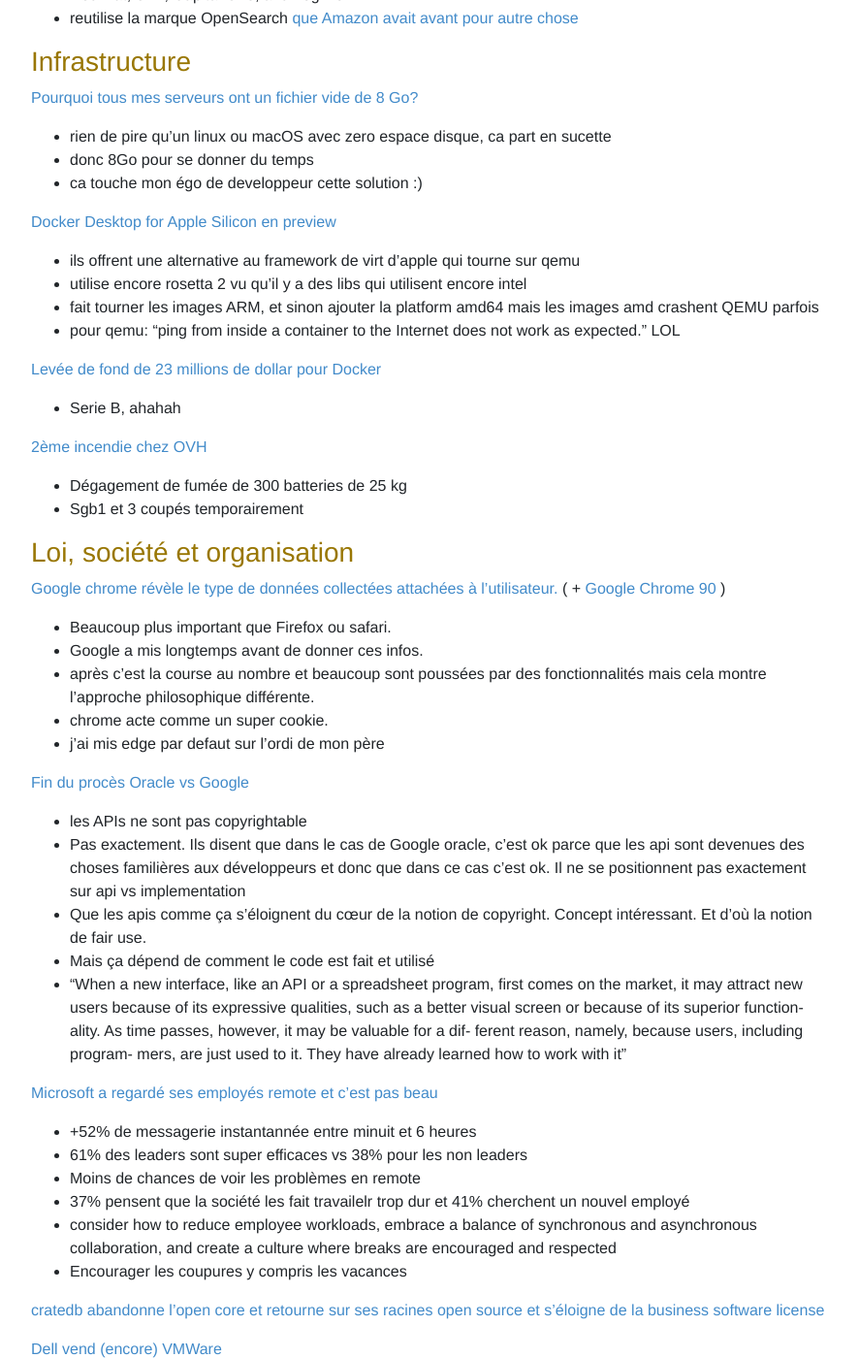
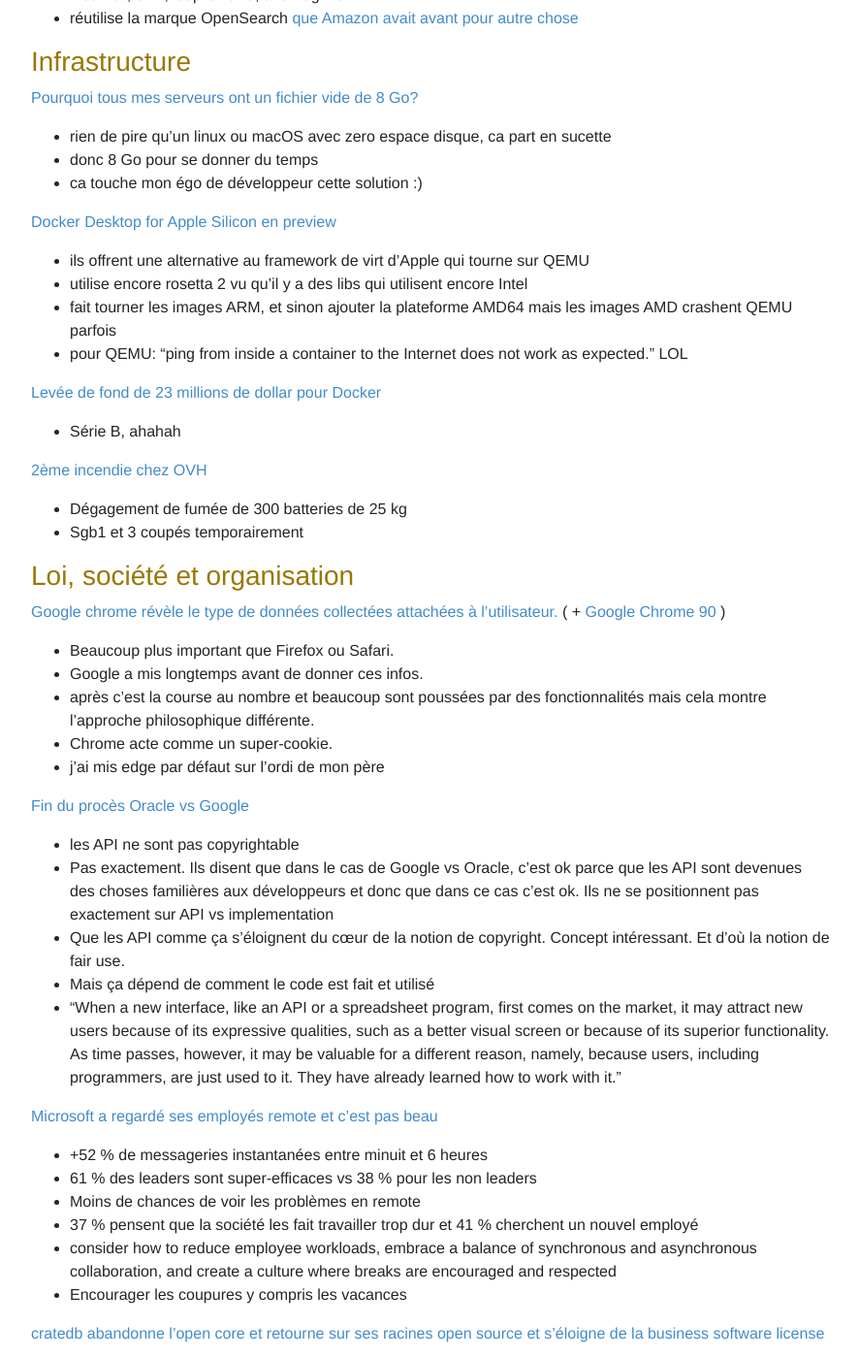
Before and after one commit to lescastcodeurs/lescastcodeurs.com, a Jekyll site: the page built from _posts/2021-04-20-lcc-254-fission-acquisition.md, in a window 1280 px wide and 1400 px high, scrolled down 1899 px. Shown: the whole window at 97% size, without its empty margins (53-939 px from the left). Built offline with Jekyll 4.4.1, drawn with Linux system fonts in a browser that asks for light colours; nearby versions of some CDN libraries; comment, search, counter and statistics services are not loaded; some of the changed text lies outside the part shown.

Commit message:
Correction de typos sur 2021-04-20-lcc-254-fission-acquisition.md

```diff
--- a/_posts/2021-04-20-lcc-254-fission-acquisition.md
+++ b/_posts/2021-04-20-lcc-254-fission-acquisition.md
@@ -7,7 +7,7 @@ mp3_length: 57828811
 tweet: TODO
 # tweet size: 91-93 -> 99-101 #######################################################################
 ---
-Arnaud et Emmanuel discutent la sortie de Java 16, diverses distributions d'OpenJDK, des outils comme JHipster, JReleaser, la décision de la court suprême dans le procès des API Java entre Google et Oracle et le refactoring de Michael Dell avec la cession de VMWare.
+Arnaud et Emmanuel discutent la sortie de Java 16, diverses distributions d’OpenJDK, des outils comme JHipster, JReleaser, la décision de la court suprême dans le procès des API Java entre Google et Oracle et le refactoring de Michael Dell avec la cession de VMWare.
 
 Enregistré le 16 avril 2021
 
@@ -71,26 +71,26 @@ Andrés Almiray annonce la release de... [JReleaser](https://andresalmiray.com/j
 * marque OpenSearch avec usage permissif
 * Amazon OpenSearch Service
 * Red Hat, SAP, Capital One, and Logz.io
-* reutilise la marque OpenSearch [que Amazon avait avant pour autre chose](https://github.com/dewitt/opensearch)
+* réutilise la marque OpenSearch [que Amazon avait avant pour autre chose](https://github.com/dewitt/opensearch)
 
 ### Infrastructure
 
 [Pourquoi tous mes serveurs ont un fichier vide de 8 Go?](https://brianschrader.com/archive/why-all-my-servers-have-an-8gb-empty-file/)
 
-* rien de pire qu'un linux ou macOS avec zero espace disque, ca part en sucette
-* donc 8Go pour se donner du temps
-* ca touche mon égo de developpeur cette solution :)
+* rien de pire qu’un linux ou macOS avec zero espace disque, ca part en sucette
+* donc 8 Go pour se donner du temps
+* ca touche mon égo de développeur cette solution :)
 
 [Docker Desktop for Apple Silicon en preview](https://docs.docker.com/docker-for-mac/apple-m1/)
 
-* ils offrent une alternative au framework de virt d'apple qui tourne sur qemu
-* utilise encore rosetta 2 vu qu'il y a des libs qui utilisent encore intel
-* fait tourner les images ARM, et sinon ajouter la platform amd64 mais les images amd crashent QEMU parfois
-* pour qemu: "ping from inside a container to the Internet does not work as expected." LOL
+* ils offrent une alternative au framework de virt d’Apple qui tourne sur QEMU
+* utilise encore rosetta 2 vu qu’il y a des libs qui utilisent encore Intel
+* fait tourner les images ARM, et sinon ajouter la plateforme AMD64 mais les images AMD crashent QEMU parfois
+* pour QEMU: “ping from inside a container to the Internet does not work as expected.” LOL
 
 [Levée de fond de 23 millions de dollar pour Docker](https://www.docker.com/press-release/Docker-Series-B)
 
-* Serie B, ahahah
+* Série B, ahahah
 
 [2ème incendie chez OVH](https://www.dna.fr/faits-divers-justice/2021/03/19/nouvel-incendie-chez-ovh)
 
@@ -101,26 +101,26 @@ Andrés Almiray annonce la release de... [JReleaser](https://andresalmiray.com/j
 
 [Google chrome révèle le type de données collectées attachées à l’utilisateur.](https://www.forbes.com/sites/zakdoffman/2021/03/20/stop-using-google-chrome-on-apple-iphone-12-pro-max-ipad-and-macbook-pro/)  ( + [Google Chrome 90](https://stuffunknown.com/the-big-update-to-google-chrome-will-change-the-way-your-internet-browsing/) )
 
-* Beaucoup plus important que Firefox ou safari.
+* Beaucoup plus important que Firefox ou Safari.
 * Google a mis longtemps avant de donner ces infos.
 * après c’est la course au nombre et beaucoup sont poussées par des fonctionnalités mais cela montre l’approche philosophique différente.
-* chrome acte comme un super cookie.
-* j'ai mis edge par defaut sur l'ordi de mon père
+* Chrome acte comme un super-cookie.
+* j’ai mis edge par défaut sur l’ordi de mon père
 
 [Fin du procès Oracle vs Google](https://www.wsj.com/articles/supreme-court-rules-for-google-in-multibillion-dollar-copyright-battle-with-oracle-11617632233?mod=hp_lead_pos1)
 
-* les APIs ne sont pas copyrightable
-* Pas exactement. Ils disent que dans le cas de Google oracle, c’est ok parce que les api sont devenues des choses familières aux développeurs et donc que dans ce cas c’est ok. Il ne se positionnent pas exactement sur api vs implementation
-* Que les apis comme ça s’éloignent du cœur de la notion de copyright. Concept intéressant. Et d’où la notion de fair use.
+* les API ne sont pas copyrightable
+* Pas exactement. Ils disent que dans le cas de Google vs Oracle, c’est ok parce que les API sont devenues des choses familières aux développeurs et donc que dans ce cas c’est ok. Ils ne se positionnent pas exactement sur API vs implementation
+* Que les API comme ça s’éloignent du cœur de la notion de copyright. Concept intéressant. Et d’où la notion de fair use.
 * Mais ça dépend de comment le code est fait et utilisé
-* "When a new interface, like an API or a spreadsheet program, first comes on the market, it may attract new users because of its expressive qualities, such as a better visual screen or because of its superior function- ality. As time passes, however, it may be valuable for a dif- ferent reason, namely, because users, including program- mers, are just used to it. They have already learned how to work with it"
+* "When a new interface, like an API or a spreadsheet program, first comes on the market, it may attract new users because of its expressive qualities, such as a better visual screen or because of its superior functionality. As time passes, however, it may be valuable for a different reason, namely, because users, including programmers, are just used to it. They have already learned how to work with it."
 
 [Microsoft a regardé ses employés remote et c’est pas beau](https://www.zdnet.com/article/microsoft-revealed-the-latest-truths-about-working-from-home-one-is-truly-disturbing/)
 
-* +52% de messagerie instantannée entre minuit et 6 heures
-* 61% des leaders sont super efficaces vs 38% pour les non leaders
+* +52 % de messageries instantanées entre minuit et 6 heures
+* 61 % des leaders sont super-efficaces vs 38 % pour les non leaders
 * Moins de chances de voir les problèmes en remote
-* 37% pensent que la société les fait travailelr trop dur et 41% cherchent un nouvel employé
+* 37 % pensent que la société les fait travailler trop dur et 41 % cherchent un nouvel employé
 * consider how to reduce employee workloads, embrace a balance of synchronous and asynchronous collaboration, and create a culture where breaks are encouraged and respected
 * Encourager les coupures y compris les vacances
 
```
Also changed, not shown: other parts of _posts/2021-04-20-lcc-254-fission-acquisition.md (+8 -8 lines).
